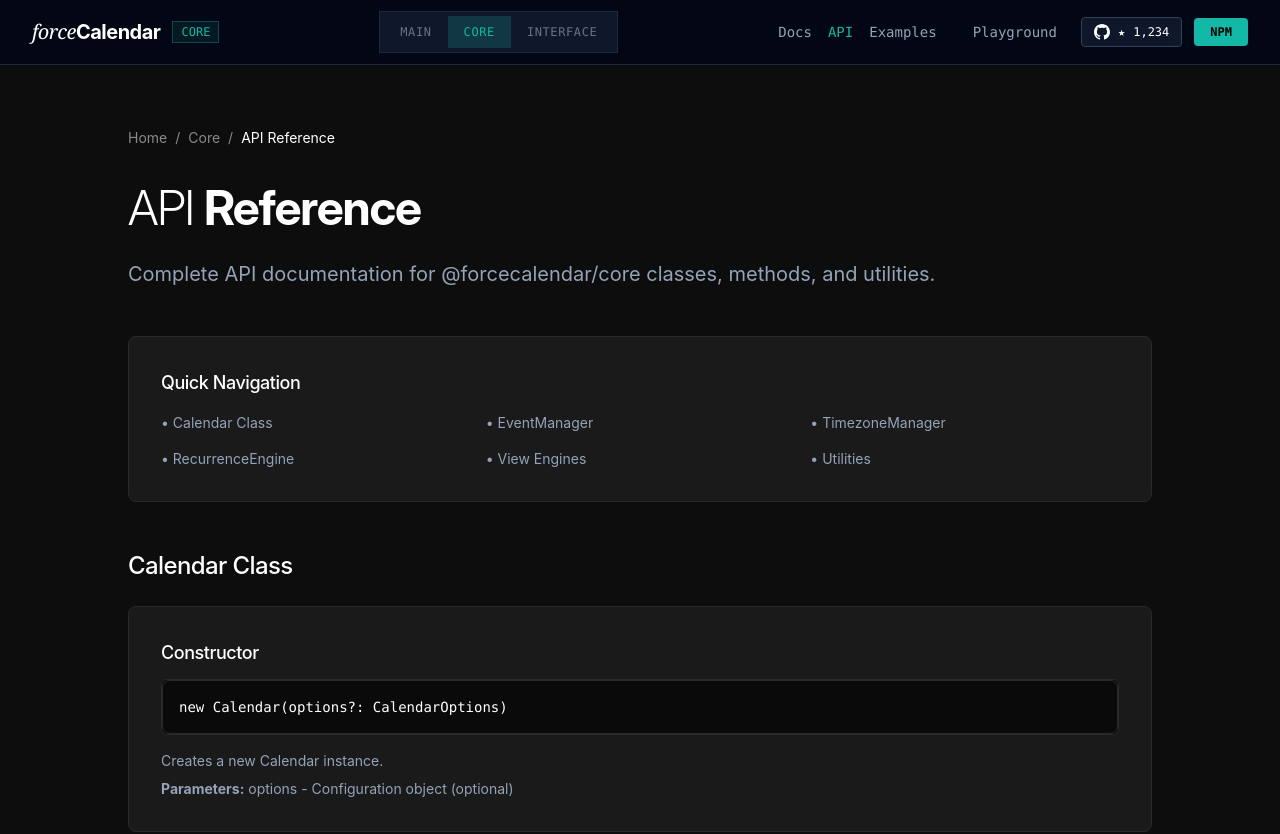
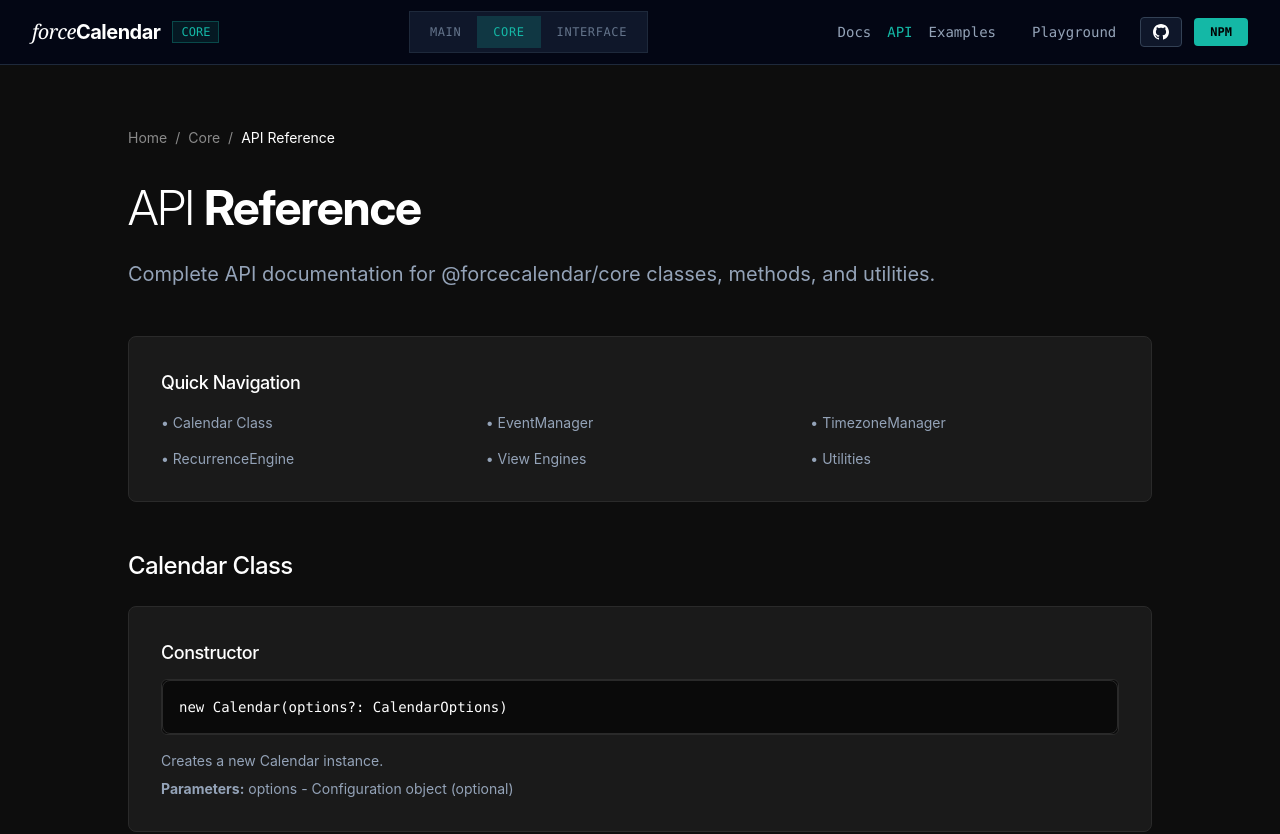
Before and after one commit to forceCalendar/www, a Next.js app: page /core/api in a window 1280 px wide. Shown: the top 834 px of the page. Built offline with nearby package versions, Linux system fonts and the light colour scheme; no server answers.

Commit message:
Remove star count from navigation header

```diff
--- a/components/Navigation.tsx
+++ b/components/Navigation.tsx
@@ -2,21 +2,12 @@
 
 import Link from "next/link";
 import { usePathname } from "next/navigation";
-import { useState, useEffect } from "react";
+import { useState } from "react";
 import ProductSwitcher from "./ProductSwitcher";
 
 export default function Navigation() {
   const pathname = usePathname();
-  const [stars, setStars] = useState<number | null>(null);
   const [mobileMenuOpen, setMobileMenuOpen] = useState(false);
-
-  useEffect(() => {
-    // Fetch GitHub stars count
-    fetch('https://api.github.com/repos/forcecalendar/core')
-      .then(res => res.json())
-      .then(data => setStars(data.stargazers_count))
-      .catch(() => setStars(1234)); // Fallback
-  }, []);
 
   // Determine active section
   const isCore = pathname.startsWith('/core');
@@ -123,7 +114,7 @@ export default function Navigation() {
               Playground
             </Link>
 
-            {/* GitHub with Stars */}
+            {/* GitHub */}
             <a
               href="https://github.com/forcecalendar/core"
               target="_blank"
@@ -134,12 +125,6 @@ export default function Navigation() {
               <svg className="w-4 h-4" fill="currentColor" viewBox="0 0 24 24">
                 <path d="M12 0c-6.626 0-12 5.373-12 12 0 5.302 3.438 9.8 8.207 11.387.599.111.793-.261.793-.577v-2.234c-3.338.726-4.033-1.416-4.033-1.416-.546-1.387-1.333-1.756-1.333-1.756-1.089-.745.083-.729.083-.729 1.205.084 1.839 1.237 1.839 1.237 1.07 1.834 2.807 1.304 3.492.997.107-.775.418-1.305.762-1.604-2.665-.305-5.467-1.334-5.467-5.931 0-1.311.469-2.381 1.236-3.221-.124-.303-.535-1.524.117-3.176 0 0 1.008-.322 3.301 1.23.957-.266 1.983-.399 3.003-.404 1.02.005 2.047.138 3.006.404 2.291-1.552 3.297-1.23 3.297-1.23.653 1.653.242 2.874.118 3.176.77.84 1.235 1.911 1.235 3.221 0 4.609-2.807 5.624-5.479 5.921.43.372.823 1.102.823 2.222v3.293c0 .319.192.694.801.576 4.765-1.589 8.199-6.086 8.199-11.386 0-6.627-5.373-12-12-12z"/>
               </svg>
-              {stars !== null && (
-                <>
-                  <span className="text-xs font-mono">★</span>
-                  <span className="text-xs font-mono">{stars.toLocaleString()}</span>
-                </>
-              )}
             </a>
 
             {/* NPM */}
```
